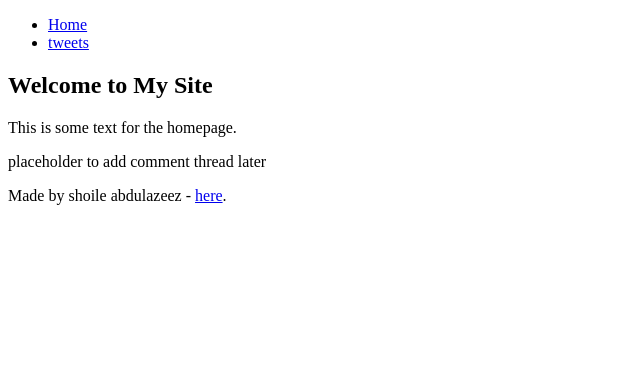
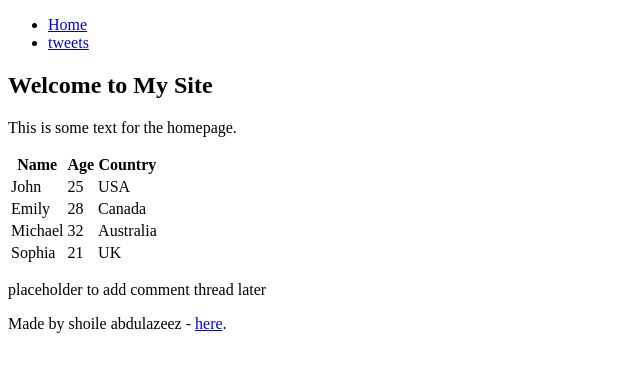
Before and after one commit to shoileazeez/My_First_Portfolio, a plain HTML site: page html_basic/index.html in a window 1280 px wide. Shown: the whole page, without its empty margins (0-640 px from the left). Drawn offline with Linux system fonts and the light colour scheme.

Commit message:
creating table in html

```diff
--- a/html_basic/index.html
+++ b/html_basic/index.html
@@ -16,6 +16,36 @@
         <article>
             <h1>Welcome to My Site</h1>
             <p>This is some text for the homepage.</p>
+            <table>
+                <thead>
+                    <tr>
+                        <th>Name</th>
+                        <th>Age</th>
+                        <th>Country</th>
+                    </tr>
+                </thead>
+                <tbody>
+                    <tr>
+                        <td>John</td>
+                        <td>25</td>
+                        <td>USA</td>
+                    </tr>
+                    <tr>
+                        <td>Emily</td>
+                        <td>28</td>
+                        <td>Canada</td>
+                    </tr>
+                    <tr>
+                        <td>Michael</td>
+                        <td>32</td>
+                        <td>Australia</td>
+                    </tr>
+                    <tr>
+                        <td>Sophia</td>
+                        <td>21</td>
+                        <td>UK</td>
+                </tbody>
+            </table>
         </article>
         <aside>
             <p>placeholder to add comment thread later</p>
```
